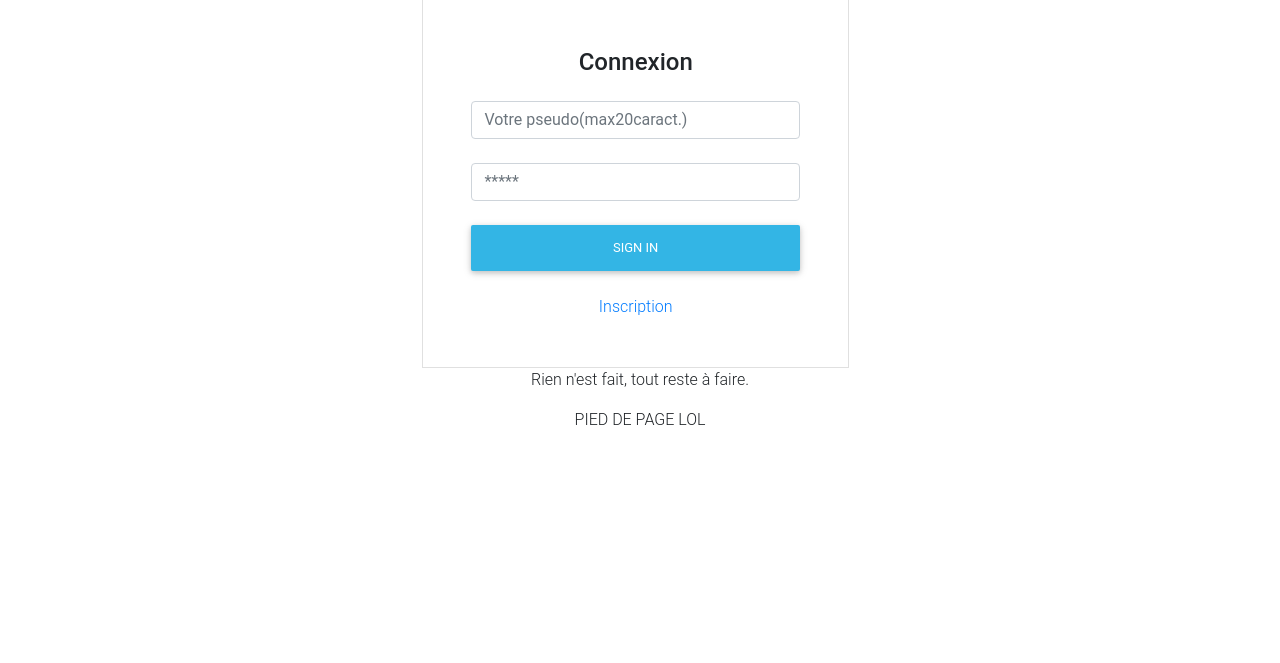
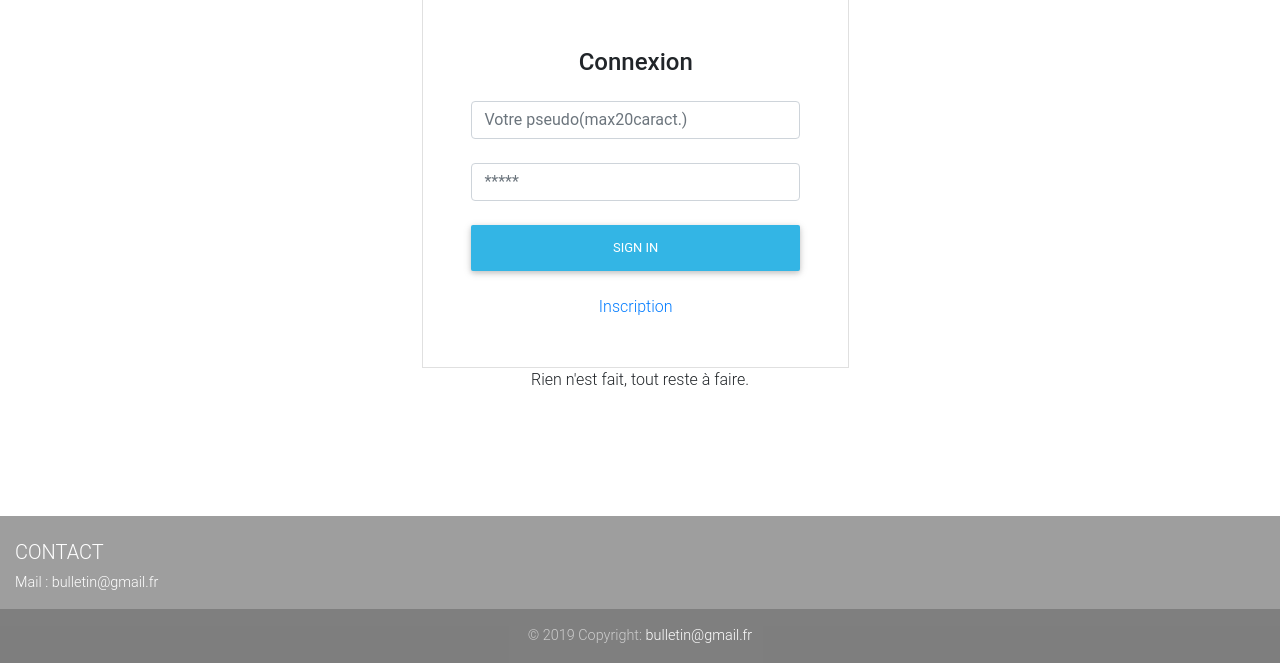
Before and after one commit to Tleard/PPE_Dev, a PHP site: page / in a window 1280 px wide. Shown: the part 137-800 px from the top of the page. Run offline with PHP 8.4, Linux system fonts and the light colour scheme; some libraries are stand-ins or nearby versions.

Commit message:
Footer view modiifed

```diff
--- a/vue/footer.inc.php
+++ b/vue/footer.inc.php
@@ -1,5 +1,30 @@
-        <footer>
-            PIED DE PAGE LOL
-        </footer>
-    </body>
-</html>
+<footer class="page-footer font-small grey pt-4" style="position: absolute;width: 100%">
+
+    <!-- Footer Links -->
+    <div class="container-fluid text-center text-md-left">
+
+        <!-- Grid row -->
+        <div class="row">
+
+            <!-- Grid column -->
+            <div class="col-md-12 mt-md-0 mt-3">
+
+                <!-- Content -->
+                <h5 class="text-uppercase">Contact</h5>
+                <p>Mail : bulletin@gmail.fr</p>
+
+            </div>
+            <!-- Grid column -->
+        </div>
+        <!-- Grid row -->
+
+    </div>
+    <!-- Footer Links -->
+
+    <!-- Copyright -->
+    <div class="footer-copyright text-center py-3">© 2019 Copyright:
+        <a href="mailto:bulletin@gmail.fr"> bulletin@gmail.fr</a>
+    </div>
+    <!-- Copyright -->
+
+</footer>
--- a/vue/index.php
+++ b/vue/index.php
@@ -67,6 +67,5 @@
     <?php
     include "footer.inc.php"
     ?>
-
     </body>
     </html>
```
Also changed, not shown: vue/design.css (+5 -3 lines).
